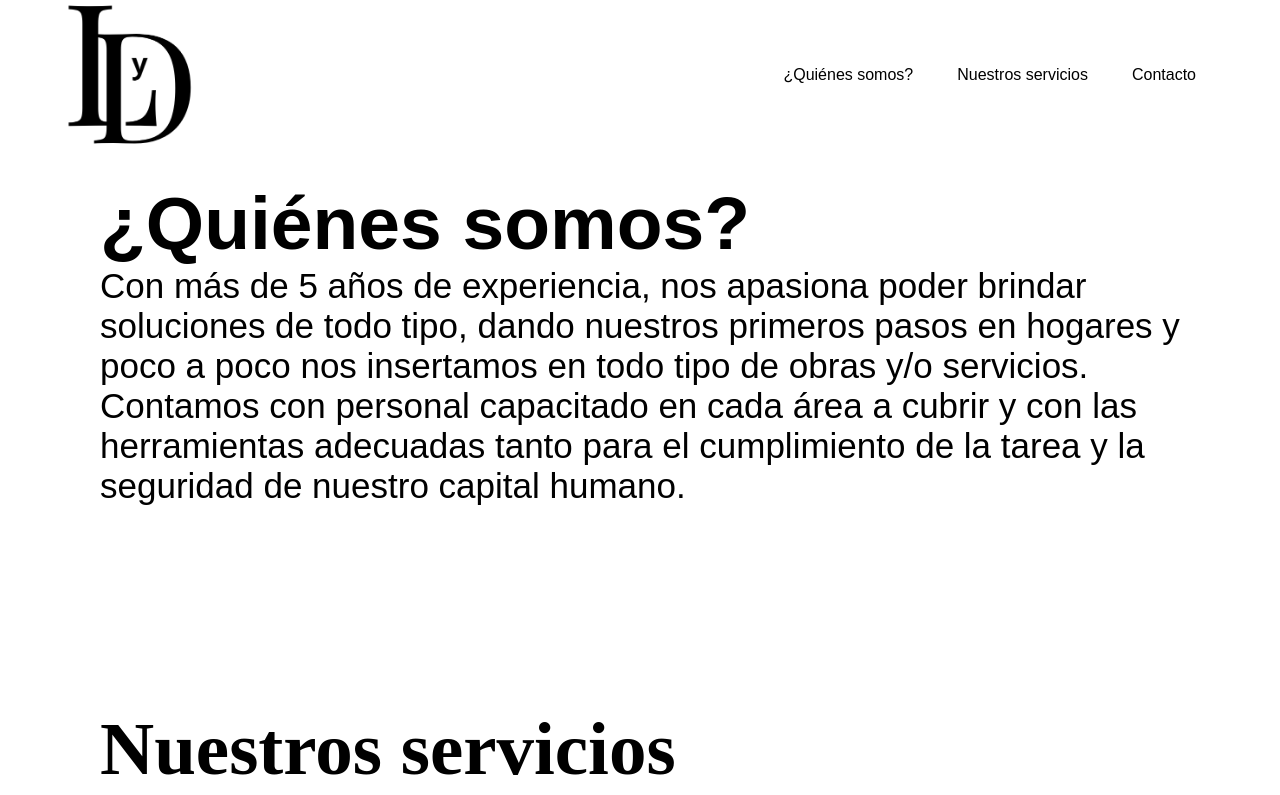
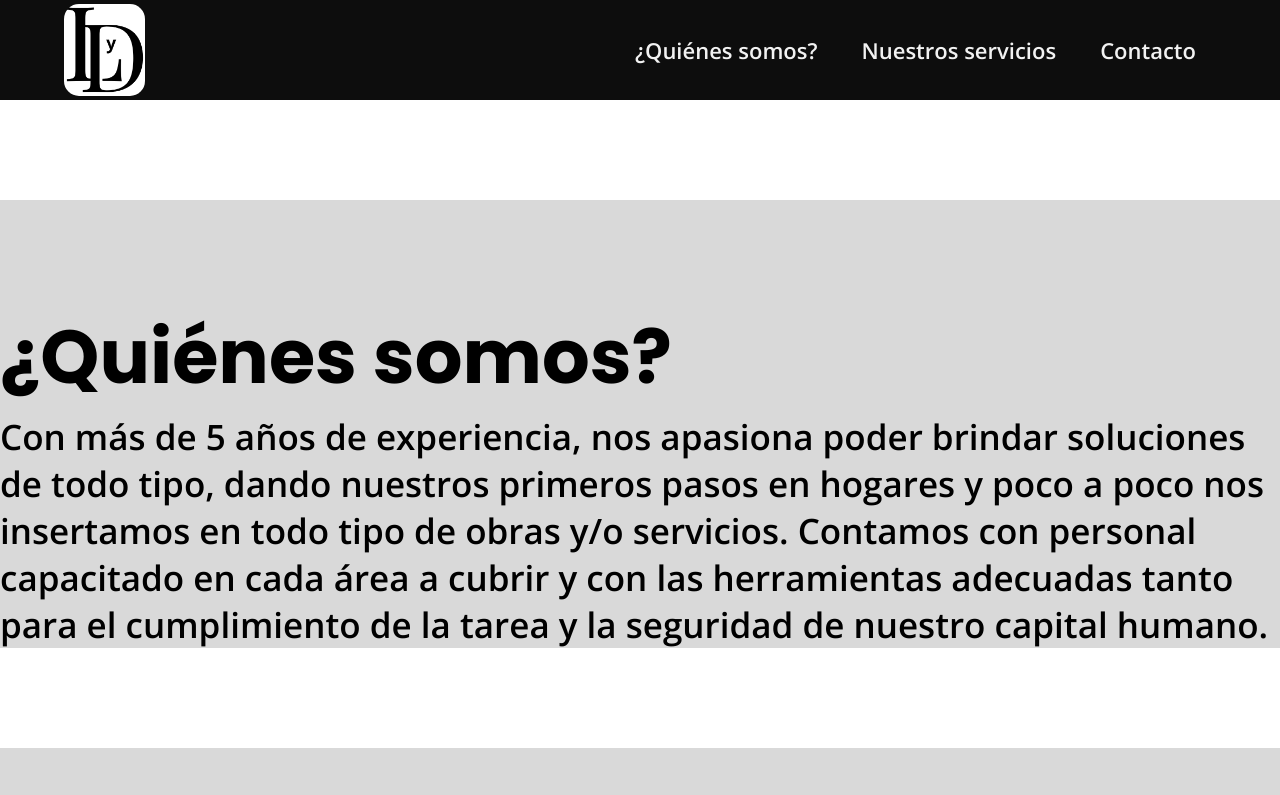
Before and after one commit to DTdiegotroccoli/ProyectoCaC, a plain HTML site: page index.html in a window 1280 px wide. Shown: the top 795 px of the page. Drawn offline with nearby package versions, Linux system fonts and the light colour scheme; files whose address does not match are found by name.

Commit message:
referenciando cada menu con cada section

```diff
--- a/assets/styles.css
+++ b/assets/styles.css
@@ -1,27 +1,47 @@
+/* saco configuraciones por defecto de CSS */
 * {
     margin: 0;
     padding: 0;
+    box-sizing: border-box;
 
 }
 
+/* creo variables para las fuentes de google fonts */
+:root{
+    --poppins: 'Poppins', sans-serif;
+    --open-sans: 'Open Sans', sans-serif;
+    --negro: #0D0D0D;
+    --grisoscuro: #404040;
+    --grisclaro: #D9D9D9;
+    --blanco: #F2F2F2;
+    --padding-container: 50px 0;
+}
+/* estilo para el header y nav */
+
 .container {
+    background-color: var(--negro);
     display: flex;
     width: 100%;
     height: 10vh;
+    margin: 0 auto;
+    overflow: hidden;
+    padding: var(--padding-container);
 }
 
 .navbar {
     width: 90%;
     align-items: center;
     display: flex;
-    margin: auto;
+    margin: 0 auto;
     padding: 0;
     justify-content: space-between;
 }
 
 .logo {
-    width: 130px;
+    border-radius: 15px;
+    width: 7%;
     cursor: pointer;
+    display: block;
 }
 
 .navbar ul li {
@@ -31,34 +51,41 @@
 }
 
 .navbar ul li a {
-    color: black;
+    font-size: 22px;
+    color: var(--blanco);
     text-decoration: none;
-    font-family: Arial, Helvetica, sans-serif;
+    font-family: var(--open-sans);
 }
+ /* estilos para cada section*/
 
 section {
-    padding: 100px;
+    background-color: var(--grisclaro);
+    padding-top: 100px;
+    margin-top: 100px;
 }
 
 .quienessomos {
-    font-family: Arial, Helvetica, sans-serif;
+    font-family: var(--poppins);
     font-size: 75px;
 
 }
 
-.parrafo1 {
-    font-family: Arial, Helvetica, sans-serif;
+p {
+    font-family: var(--open-sans);
     font-size: 35px;
 }
 
 .nuestrosservicios {
+    font-family: var(--poppins);
     font-size: 75px;
 }
 
-.parrafo2 {
-    font-size: 35px;
-}
 
+/* aca le doy margen cuando voy bajando con el navegador y que el efecto sea agradable a la vista*/
 section [id] {
     scroll-margin-top: 25px;
 }
+
+html {
+    scroll-behavior: smooth;
+}
--- a/index.html
+++ b/index.html
@@ -5,11 +5,15 @@
     <meta charset="UTF-8">
     <meta name="viewport" content="width=device-width, initial-scale=1.0">
     <link rel="stylesheet" href="assets/styles.css">
+    <link rel="preconnect" href="https://fonts.googleapis.com">
+    <link rel="preconnect" href="https://fonts.gstatic.com" crossorigin>
+    <link href="https://fonts.googleapis.com/css2?family=Open+Sans:ital,wght@0,600;1,400&family=Poppins:wght@700&display=swap" rel="stylesheet">
+
     <title>L y D servicios Generales</title>
 </head>
 
 <body>
-    <header>
+    <header id="header">
         <div class="container">
             <div class="navbar">
                 <img src="/logolyd.png" class="logo" alt="L y D logo">
@@ -25,7 +29,7 @@
  <main>
     <section>
             <h1 class="quienessomos" id="quienessomos">¿Quiénes somos?</h1>
-            <p class="parrafo1">Con más de 5 años de experiencia, nos apasiona poder brindar soluciones de todo tipo,
+            <p>Con más de 5 años de experiencia, nos apasiona poder brindar soluciones de todo tipo,
                  dando nuestros primeros pasos en hogares y poco a poco nos insertamos
                   en todo tipo de obras y/o servicios. Contamos con personal capacitado
                    en cada área a cubrir y con las herramientas adecuadas tanto para el
@@ -34,7 +38,7 @@
 
     <section class="ns" id="ns">
             <h1 class="nuestrosservicios">Nuestros servicios</h1>
-            <p class="parrafo2">Domésticos:
+            <p>Domésticos:
 
                 Reparación de baños, cocinas, revestimientos, durlock, grifería, gas, agua, artefactos, electricidad, aire acondicionado,, pintura, albañilería, tanques de agua, bombas de agua, calefacción, humedad, membranas, cerramientos entre otros.
 
@@ -63,6 +67,12 @@
 </main>
 <footer>
     <h2>Espacio para el footer</h2>
+        <ul>
+            <li><a href="#quienessomos" >¿Quiénes somos?</a></li>
+            <li><a href="#ns" >Nuestros servicios</a></li>
+            <li><a href="#contacto" >Contacto</a></li>
+            <li><a href="#header">inicio</a></li>
+        </ul>
     <script src="assets/js/js.js"></script>
 </footer>
 </body>
```
